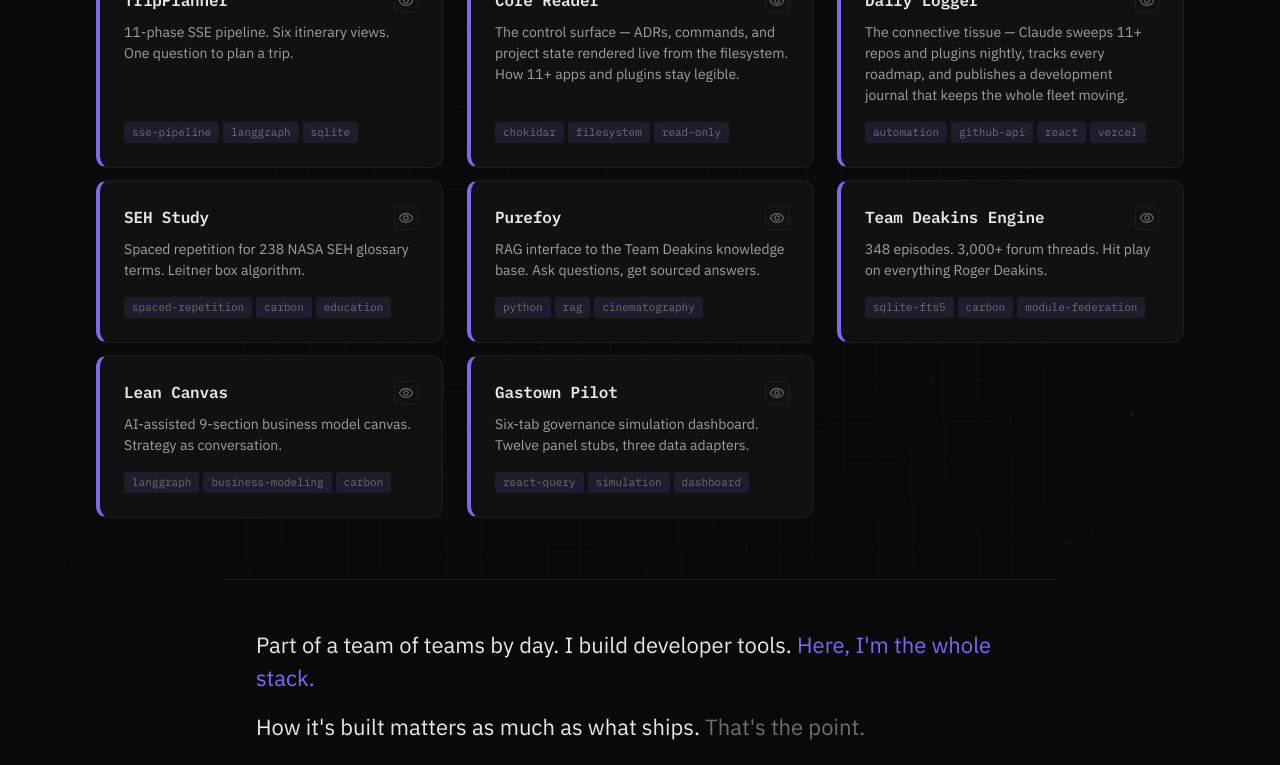
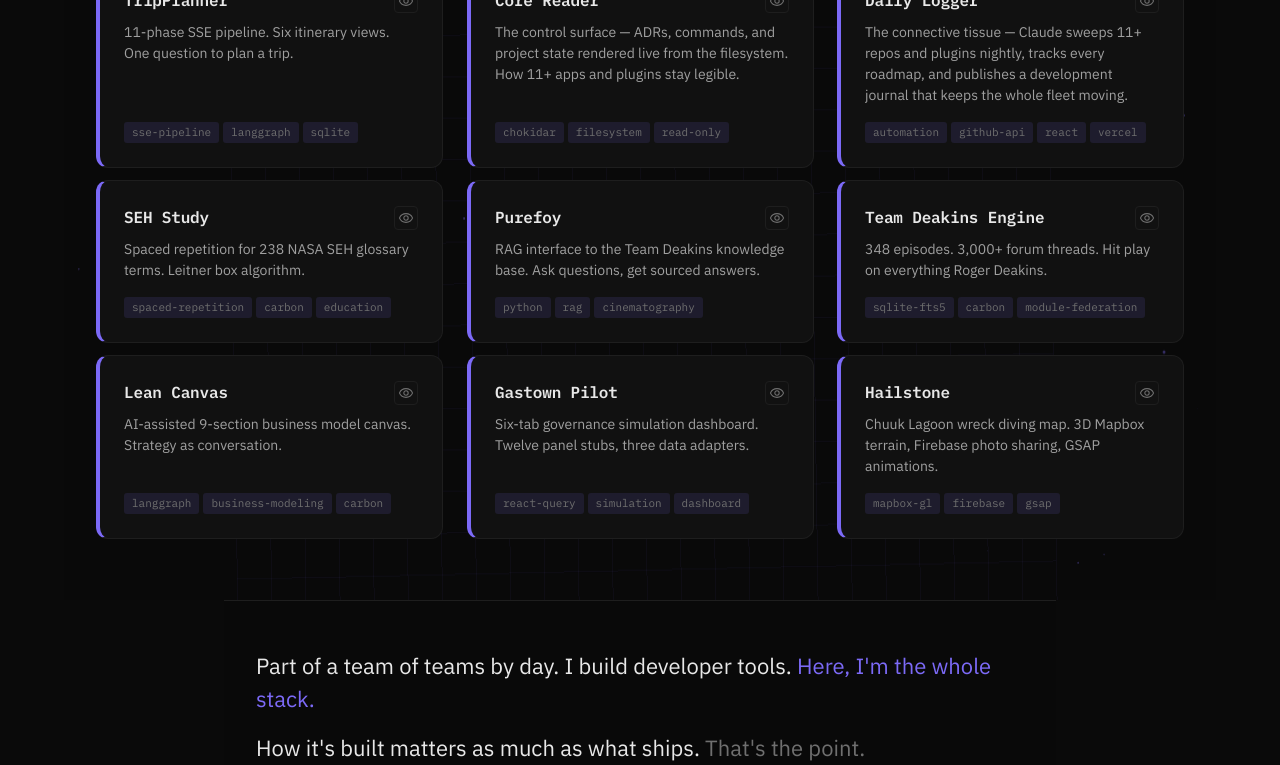
Before and after one commit to ojfbot/landing, a React (Vite) app: page / in a window 1280 px wide. Shown: the part 1166-1931 px from the top of the page. Built offline with nearby package versions, Linux system fonts and the light colour scheme.

Commit message:
feat: add Hailstone wreck diving map to portfolio
Chuuk Lagoon wreck diving map with 3D Mapbox terrain, Firebase photo
sharing, and GSAP animations. Preview captured via Playwright pipeline.

Co-Authored-By: Claude Opus 4.6 <noreply@anthropic.com>

```diff
--- a/src/components/Portfolio/projects.ts
+++ b/src/components/Portfolio/projects.ts
@@ -111,4 +111,14 @@ export const projects: Project[] = [
     preview: "/previews/gastown-pilot.png",
     previewAlt: "Gastown Pilot governance dashboard",
   },
+  {
+    id: "hailstone",
+    name: "Hailstone",
+    tagline: "Chuuk Lagoon wreck diving map. 3D Mapbox terrain, Firebase photo sharing, GSAP animations.",
+    url: "https://hailstone.ocommaj.com",
+    tags: ["mapbox-gl", "firebase", "gsap"],
+    status: "live",
+    preview: "/previews/hailstone.png",
+    previewAlt: "Hailstone wreck diving map with 3D Mapbox terrain",
+  },
 ];
```
Also changed, not shown: public/previews/hailstone.png (added).
